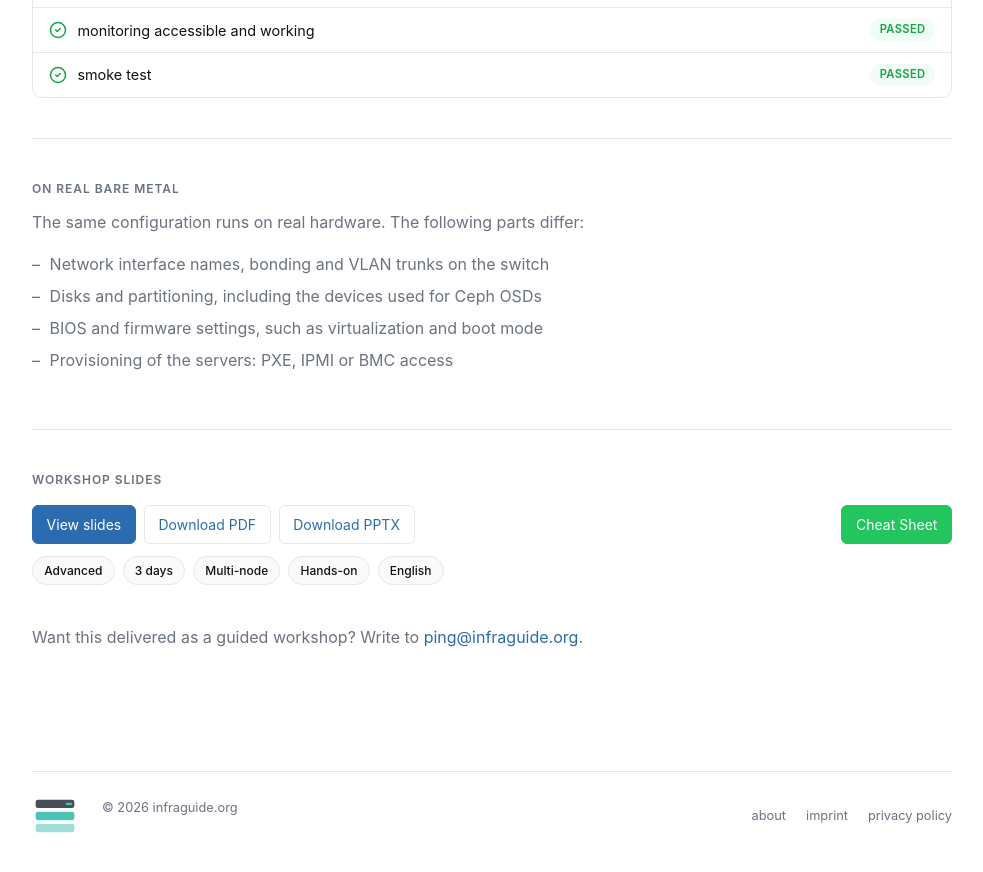
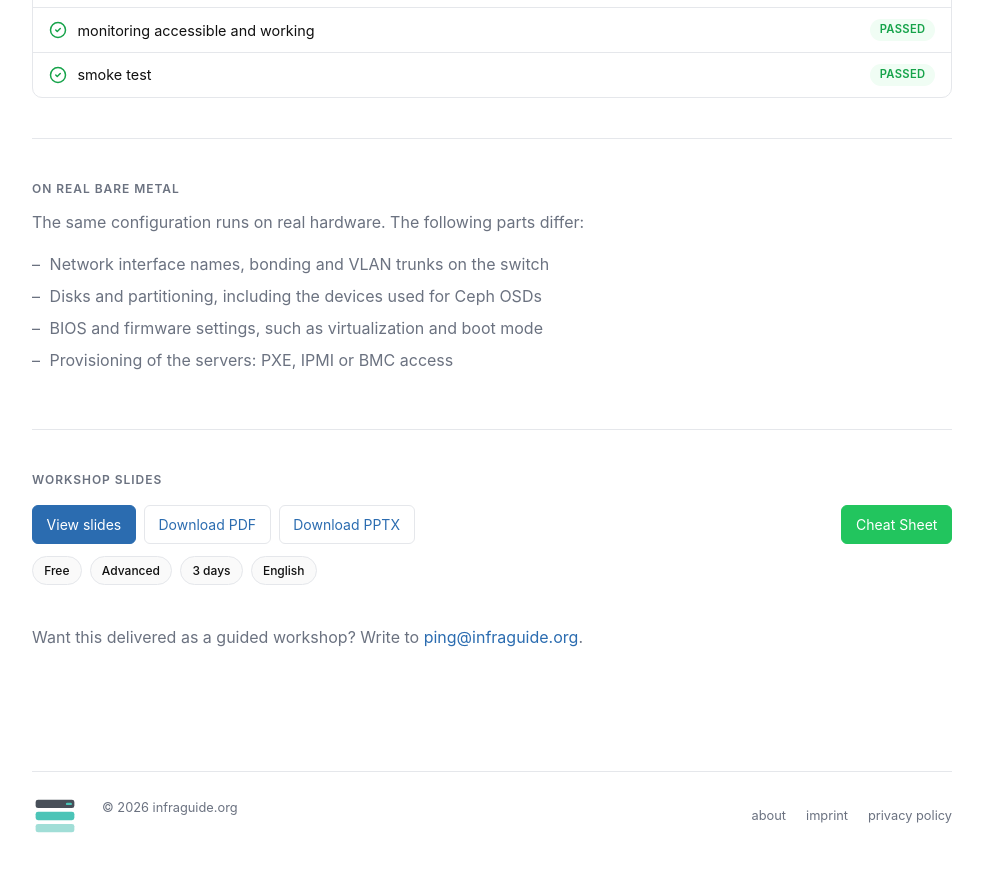
Before and after one commit to codecap/infraguide, a Jekyll site: the page built from learn/openstack/index.md, in a window 1280 px wide and 900 px high, scrolled down 2246 px. Shown: the top 872 px of the window, without its empty margins (148-1131 px from the left). Built offline with Jekyll 4.4.1, drawn with Linux system fonts in a browser that asks for light colours; comment, search, counter and statistics services are not loaded.

Commit message:
upd: learn/* - refreshed

```diff
--- a/learn/openstack/index.md
+++ b/learn/openstack/index.md
@@ -91,10 +91,9 @@ breadcrumbs:
     <a class="slide-link slide-link--cheatsheet" href="{{ '/cheat-sheets/openstack/' | relative_url }}">Cheat Sheet</a>
   </div>
   <div class="pill-row">
+    <span class="pill">Free</span>
     <span class="pill">Advanced</span>
     <span class="pill">3 days</span>
-    <span class="pill">Multi-node</span>
-    <span class="pill">Hands-on</span>
     <span class="pill">English</span>
   </div>
   <div>
```
Also changed, not shown: learn/ceph/index.md (+1 -2 lines).
